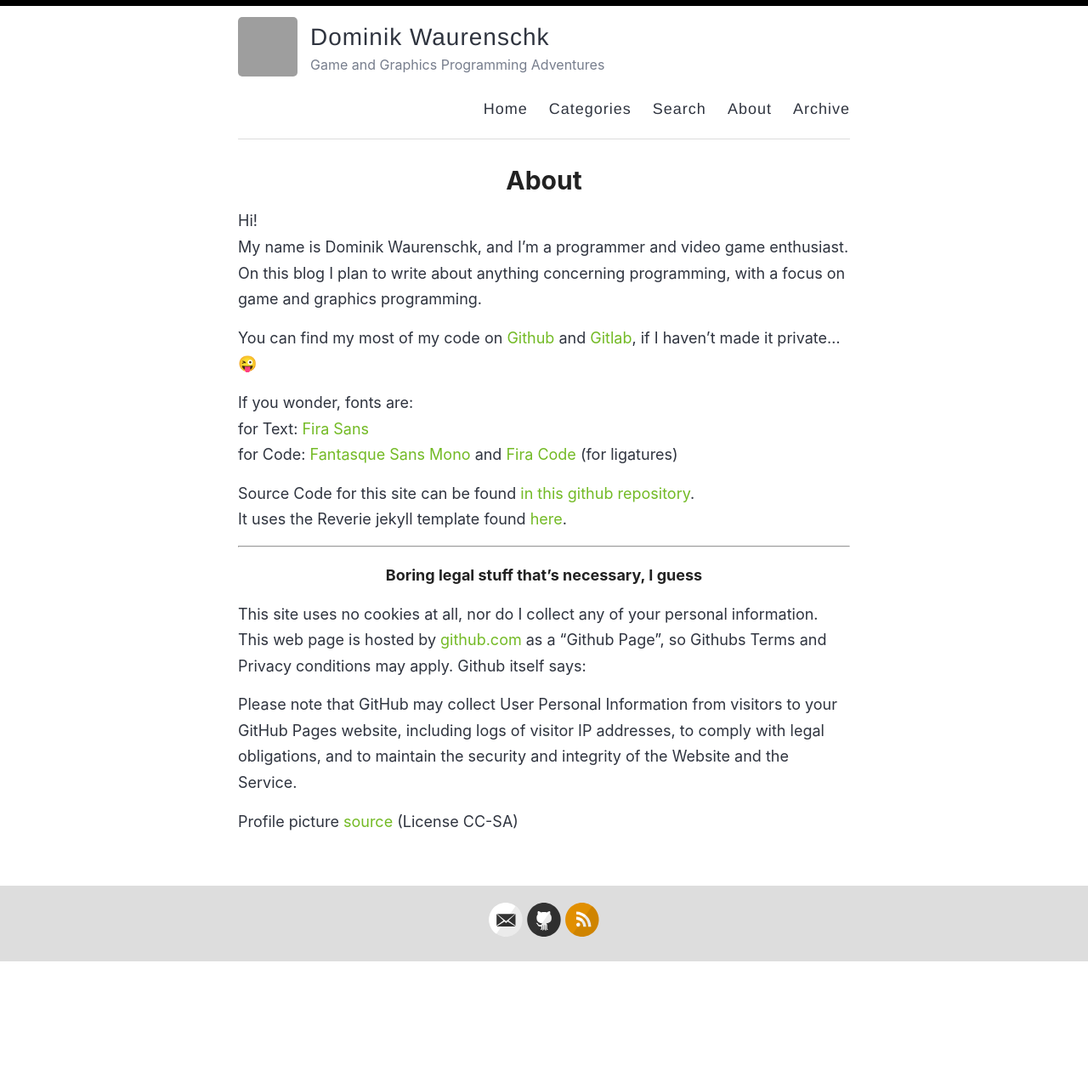
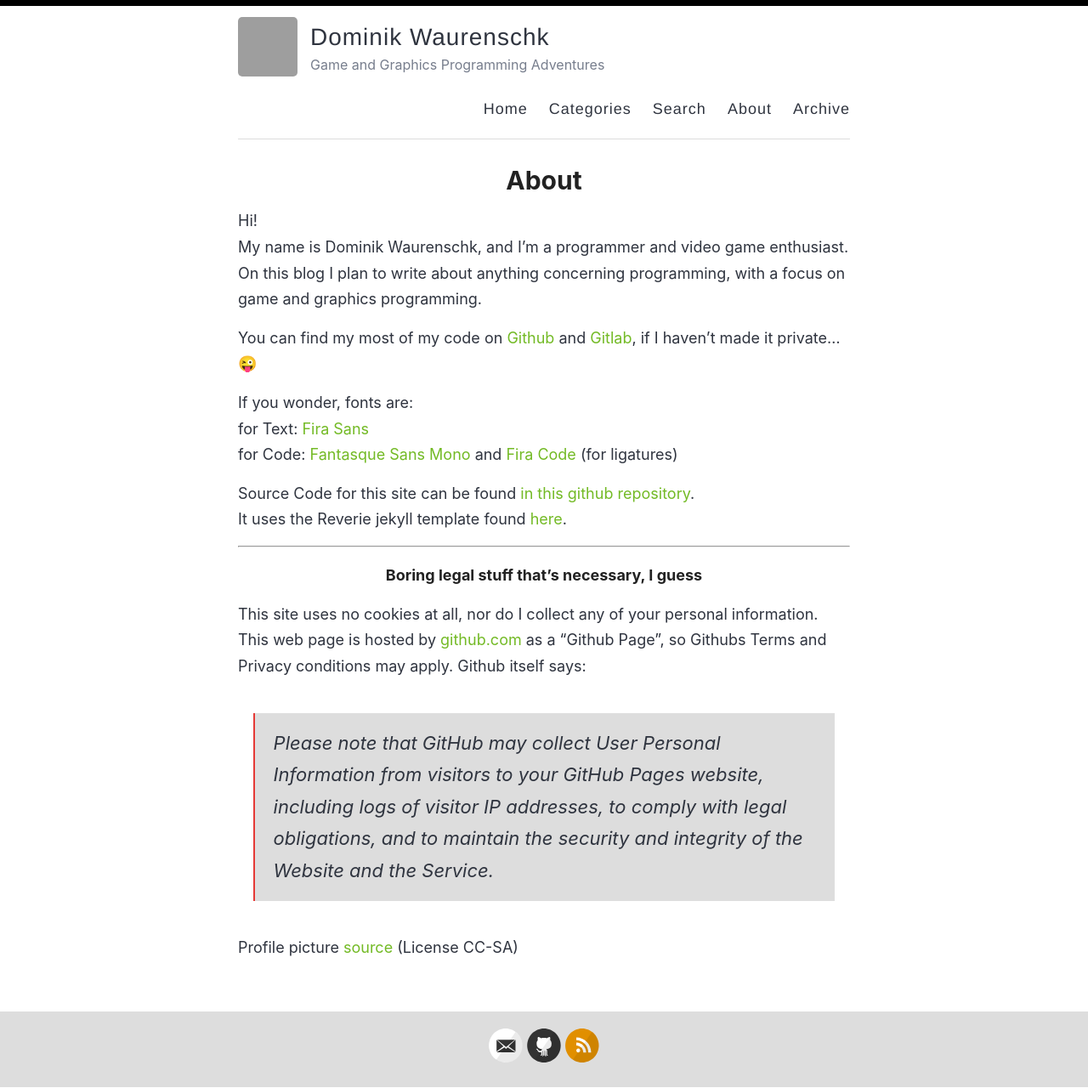
Before and after one commit to DasCapschen/dascapschen.github.io, a Jekyll site: the page built from _pages/about.md, in a window 1280 px wide. Shown: the whole page at 85% size. Built offline with Jekyll 4.4.1, drawn with Linux system fonts in a browser that asks for light colours; some web fonts are replaced; before the commit the page ends 1132 px from its top, so only the background shows below that; grey boxes are pictures that could not be loaded.

Commit message:
Update style.scss

```diff
--- a/assets/style.scss
+++ b/assets/style.scss
@@ -369,8 +369,7 @@ nav {
   border-bottom: none;
 }
 
-.post {
-  blockquote {
+blockquote {
     margin: 1.8em .8em;
     border-left: 2px solid $red;
     padding: 0.1em 1em;
@@ -380,6 +379,7 @@ nav {
     background-color: $lightGray;
   }
 
+.post {
   .you-may-like{
     margin: 1.8em .8em;
     /*border-left: 2px solid $gray;*/
```
